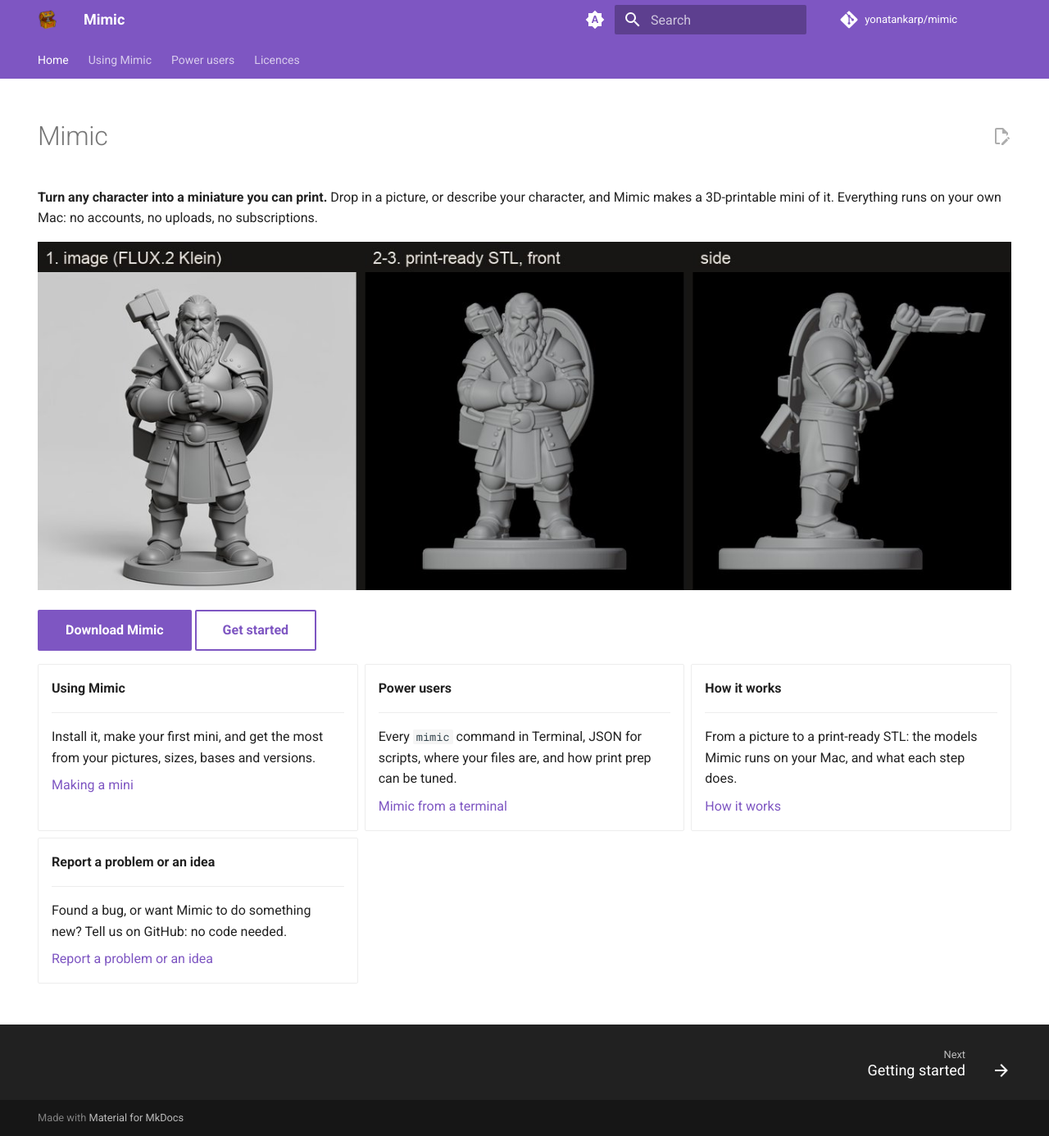
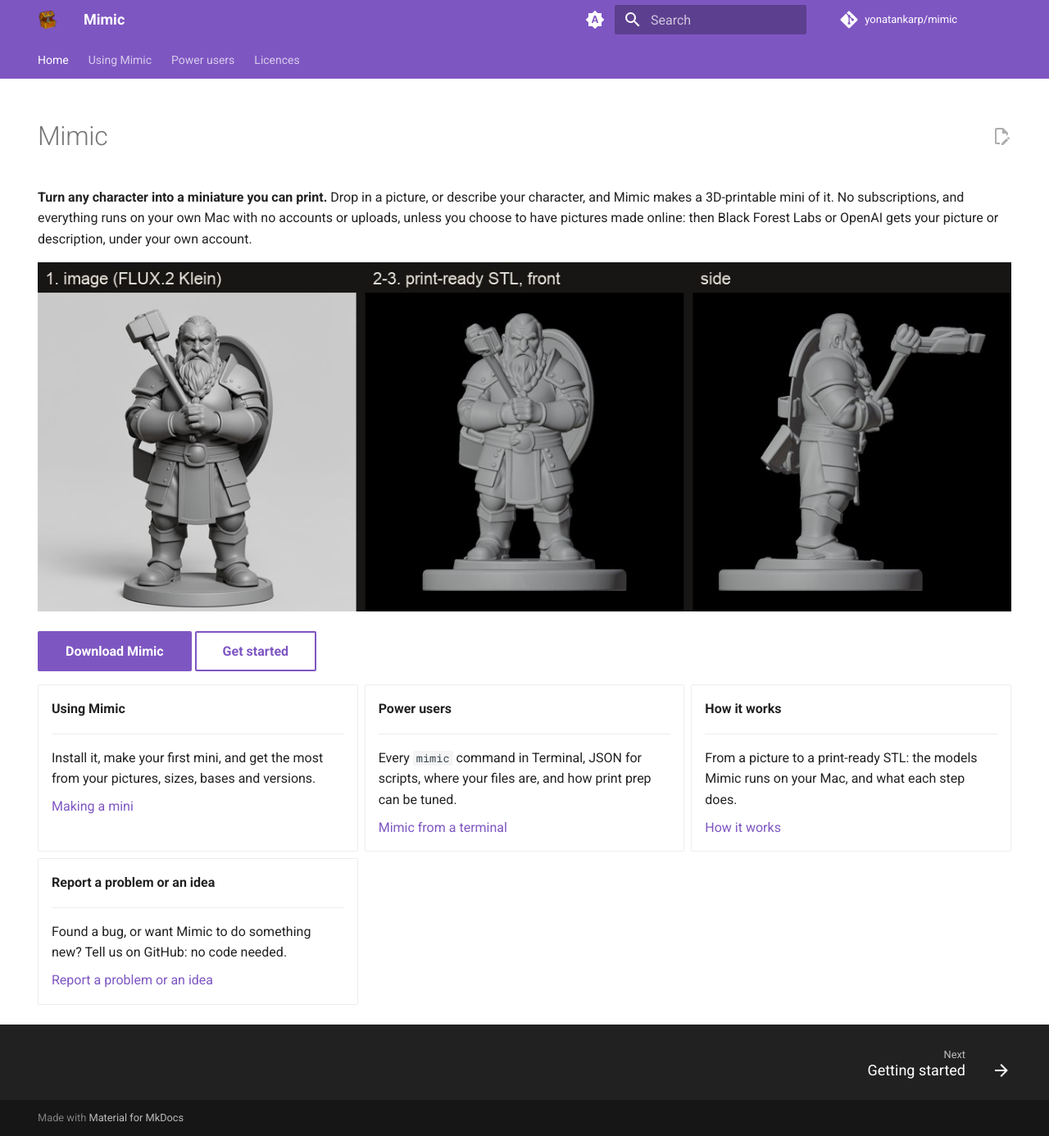
Before and after one commit to yonatankarp/mimic, an MkDocs documentation site: the page built from docs/index.md, in a window 1280 px wide and 1386 px high. Shown: the whole window at 82% size. Built offline with MkDocs 1.6.1 and Material for MkDocs 9.7.7, drawn with Linux system fonts in a browser that asks for light colours; comment, search, counter and statistics services are not loaded.

Commit message:
docs: say the README and home page's 'no accounts, no uploads' has an exception for online pictures

```diff
--- a/docs/index.md
+++ b/docs/index.md
@@ -7,8 +7,9 @@
 # Mimic
 
 **Turn any character into a miniature you can print.** Drop in a picture, or describe your
-character, and Mimic makes a 3D-printable mini of it. Everything runs on your own Mac: no
-accounts, no uploads, no subscriptions.
+character, and Mimic makes a 3D-printable mini of it. No subscriptions, and everything runs on
+your own Mac with no accounts or uploads, unless you choose to have pictures made online: then
+Black Forest Labs or OpenAI gets your picture or description, under your own account.
 
 ![A picture of a dwarf cleric, and the printable mini Mimic made from it, seen from the front and side](images/pipeline.jpg)
 
```
Also changed, not shown: README.md (+1 -1 lines).
